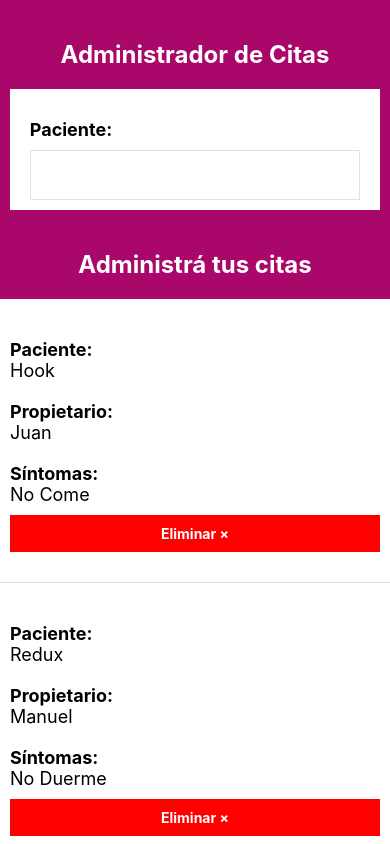
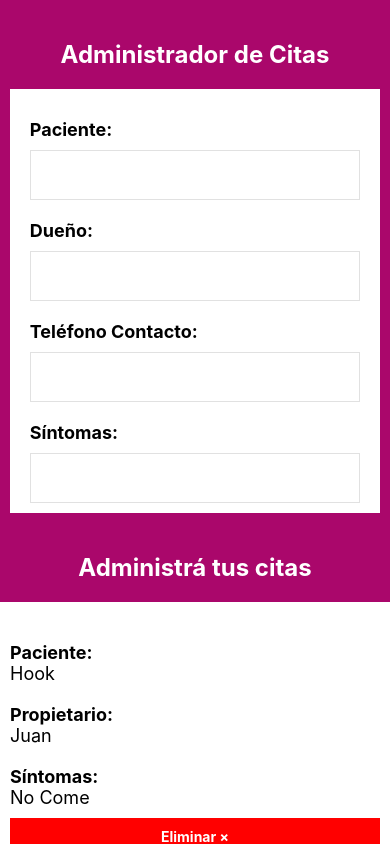
Before and after one commit to jorgediazok/react-native-crud, a React Native app: screen / in a window 390 px wide. Built offline with nearby package versions, Linux system fonts and the light colour scheme.

Commit message:
added inputs

```diff
--- a/components/Form.js
+++ b/components/Form.js
@@ -7,7 +7,34 @@
       <View style={styles.form}>
         <View>
           <Text style={styles.label}>Paciente:</Text>
-          <TextInput style={styles.input} />
+          <TextInput
+            style={styles.input}
+            onChange={(texto) => console.log(texto)}
+          />
+        </View>
+        <View>
+          <Text style={styles.label}>Dueño:</Text>
+          <TextInput
+            style={styles.input}
+            onChange={(texto) => console.log(texto)}
+          />
+        </View>
+        <View>
+          <Text style={styles.label}>Teléfono Contacto:</Text>
+          <TextInput
+            style={styles.input}
+            onChange={(texto) => console.log(texto)}
+            keyboardType='numeric'
+          />
+        </View>
+        <View>
+          <Text style={styles.label}>Síntomas:</Text>
+          <TextInput
+            multiline
+            style={styles.input}
+            onChange={(texto) => console.log(texto)}
+            keyboardType='numeric'
+          />
         </View>
       </View>
     </>
```
